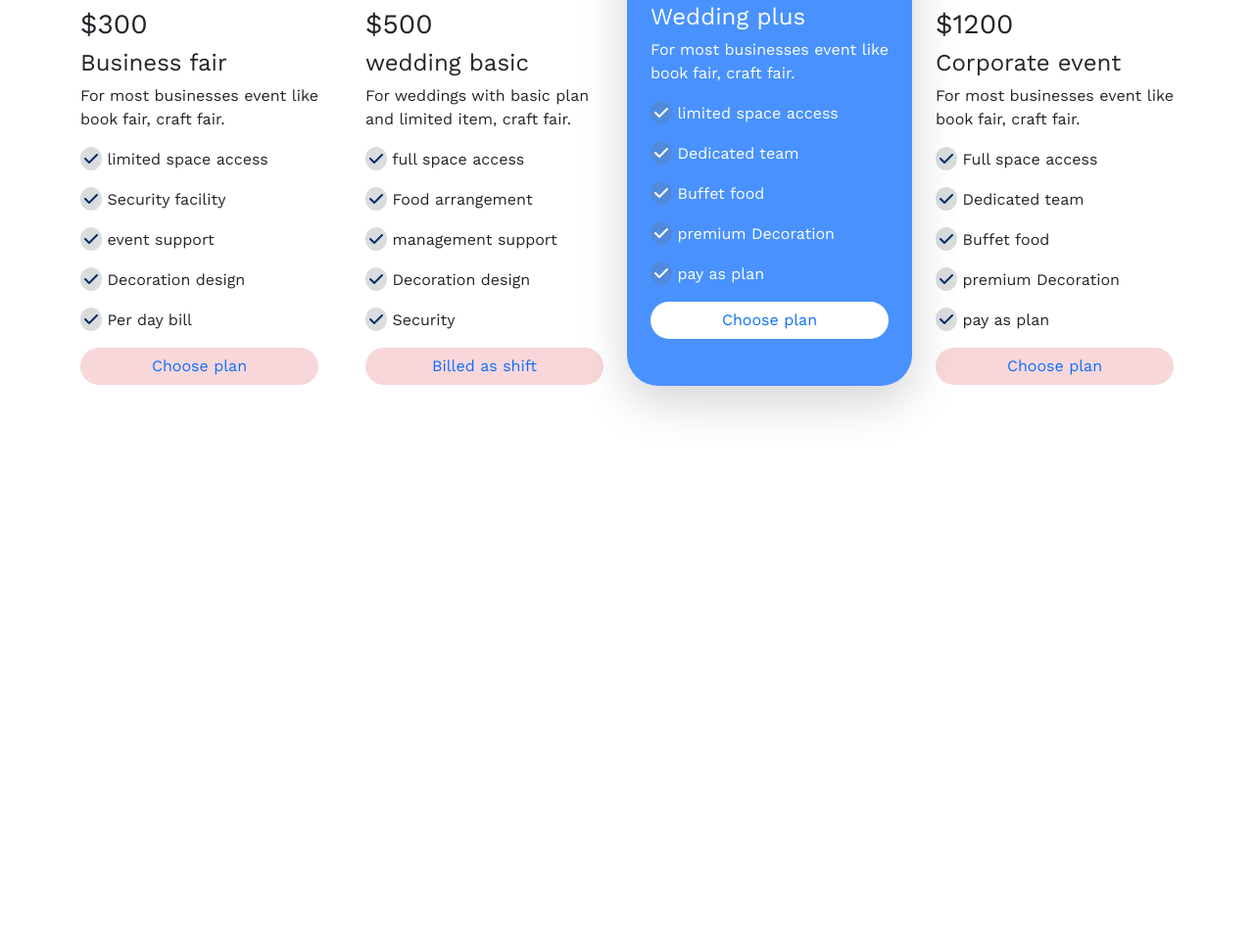
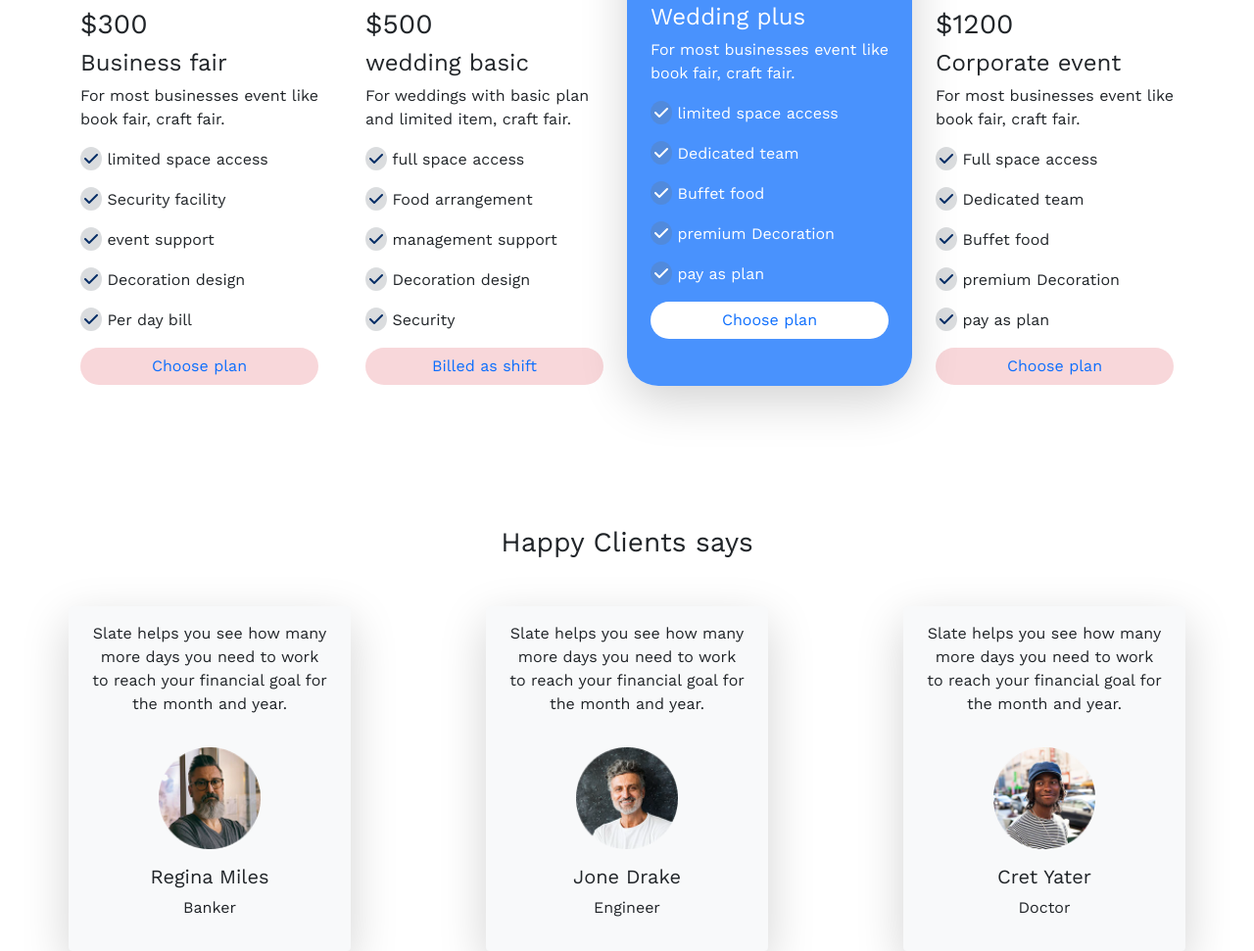
Before and after one commit to mdrakibulislam10/convention-center, a plain HTML site: page index.html in a window 1280 px wide. Shown: the part 1159-2130 px from the top of the page at 98% size. Before the commit the page ends 1648 px from the top, so only its background shows below. Drawn offline with nearby package versions, Linux system fonts and the light colour scheme.

Commit message:
Happy Clients

```diff
--- a/index.html
+++ b/index.html
@@ -274,6 +274,43 @@
                 </div>
             </div>
         </section>
+
+        <!-- Happy Clients section -->
+        <section class="container">
+            <h3 class="text-center my-5">Happy Clients says</h3>
+            <div class="row justify-content-center justify-content-md-between gy-5">
+                <div class="card text-center pt-3 px-4 bg-body-tertiary shadow-lg border-0 rounded-1"
+                    style="width: 18rem;">
+                    <p class="card-text">Slate helps you see how many more days you need to work to reach your financial
+                        goal for the month and year.</p>
+                    <div class="card-body">
+                        <img src="images/person 1.png" class="card-img-top w-50" alt="...">
+                        <h5 class="card-title mt-3">Regina Miles</h5>
+                        <p>Banker</p>
+                    </div>
+                </div>
+                <div class="card text-center pt-3 px-4 bg-body-tertiary shadow-lg border-0 rounded-1"
+                    style="width: 18rem;">
+                    <p class="card-text">Slate helps you see how many more days you need to work to reach your financial
+                        goal for the month and year.</p>
+                    <div class="card-body">
+                        <img src="images/person 2.png" class="card-img-top w-50" alt="...">
+                        <h5 class="card-title mt-3">Jone Drake</h5>
+                        <p>Engineer</p>
+                    </div>
+                </div>
+                <div class="card text-center pt-3 px-4 bg-body-tertiary shadow-lg border-0 rounded-1"
+                    style="width: 18rem;">
+                    <p class="card-text">Slate helps you see how many more days you need to work to reach your financial
+                        goal for the month and year.</p>
+                    <div class="card-body">
+                        <img src="images/person 3.png" class="card-img-top w-50" alt="...">
+                        <h5 class="card-title mt-3">Cret Yater</h5>
+                        <p>Doctor</p>
+                    </div>
+                </div>
+            </div>
+        </section>
     </main>
 
     <footer>
```
